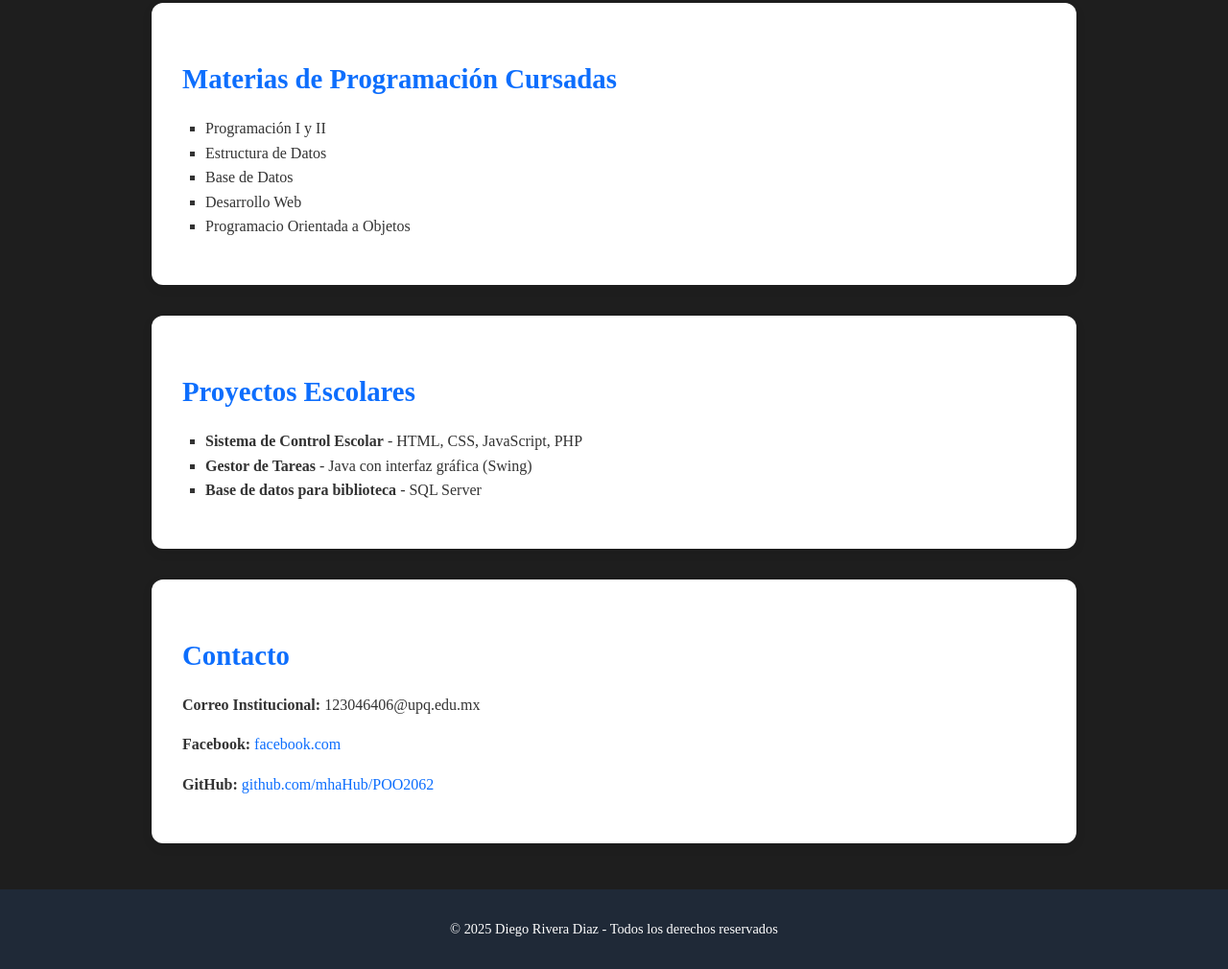
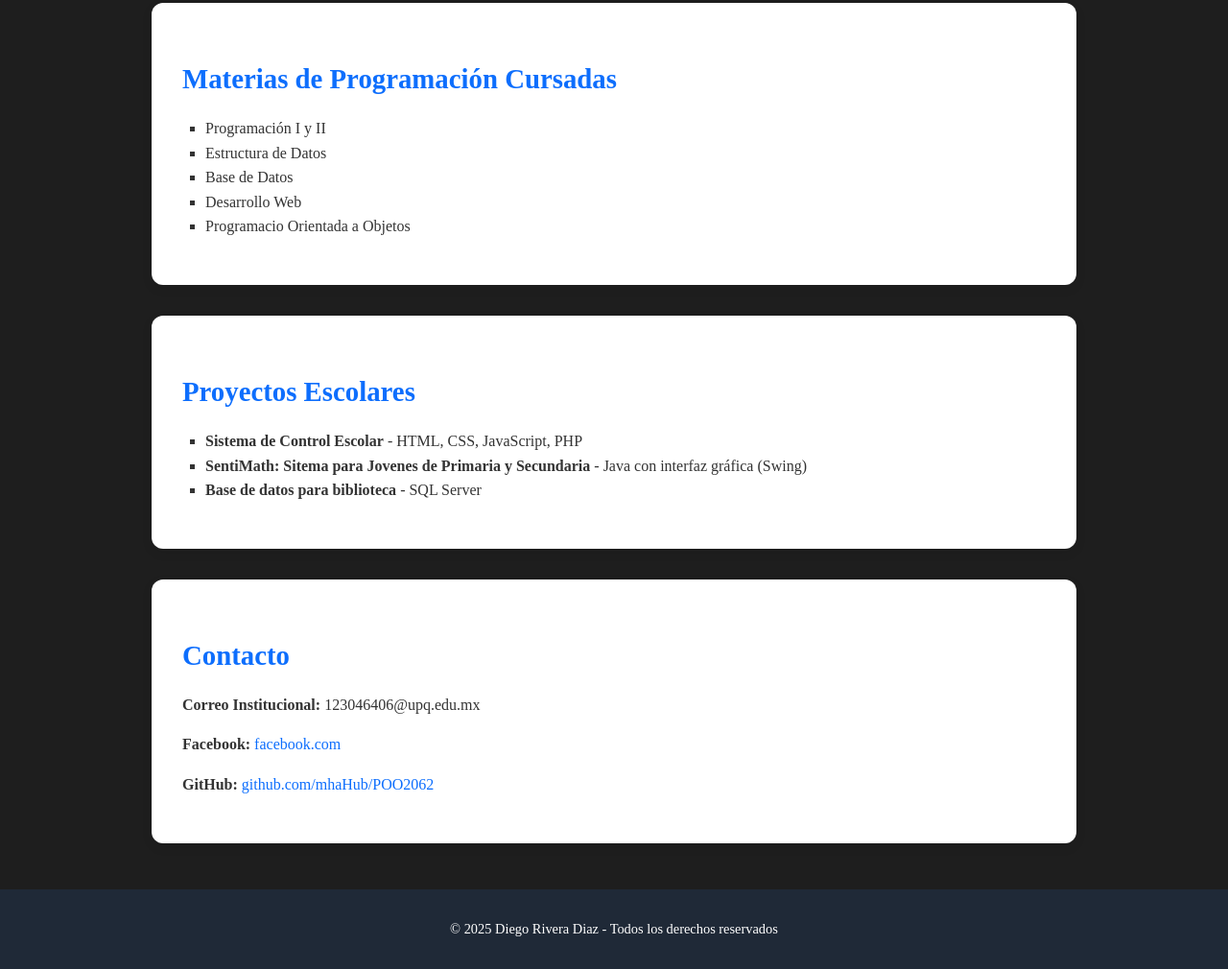
Before and after one commit to mhaHub/POO2062, a plain HTML site: page Practica5/Index.html in a window 1280 px wide. Shown: the part 810-1820 px from the top of the page at 96% size. Drawn offline with Linux system fonts and the light colour scheme.

Commit message:
Ultima Correcion del Portafolio Profesional

```diff
--- a/Practica5/Index.html
+++ b/Practica5/Index.html
@@ -48,7 +48,7 @@
                 <strong>Sistema de Control Escolar</strong> - HTML, CSS, JavaScript, PHP
             </li>
             <li>
-                <strong>Gestor de Tareas</strong> - Java con interfaz gráfica (Swing)
+                <strong>SentiMath: Sitema para Jovenes de Primaria y Secundaria</strong> - Java con interfaz gráfica (Swing)
             </li>
             <li>
                 <strong>Base de datos para biblioteca</strong> - SQL Server
```
